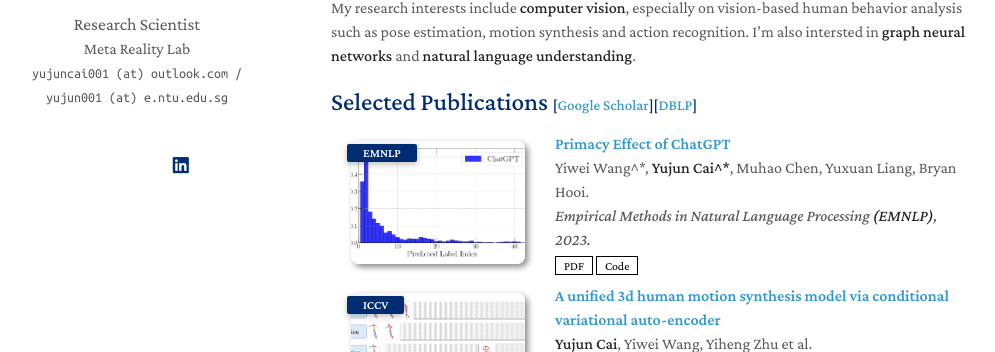
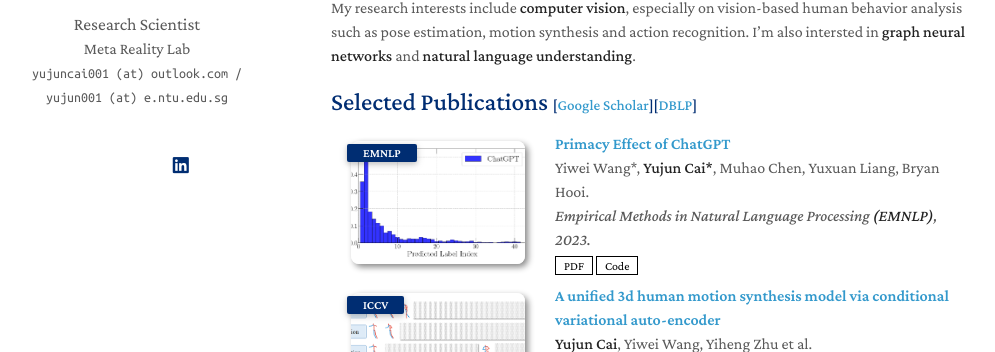
Before and after one commit to vanoracai/vanoracai.github.io, a Jekyll site: the page built from index.md, in a window 1280 px wide and 900 px high. Shown: the part 253-605 px from the top of the window, without its empty margins (139-1134 px from the left). Built offline with Jekyll 4.4.1, drawn with Linux system fonts in a browser that asks for light colours; nearby versions of some CDN libraries; a style sheet for code colours, icons or effects is not loaded; our own code applies the rules of GitHub Pages for plain Markdown files.

Commit message:
Update publications.md

```diff
--- a/_includes/publications.md
+++ b/_includes/publications.md
@@ -11,7 +11,7 @@
   </div>
   <div class="col-sm-9" style="position: relative;padding-right: 15px;padding-left: 20px;">
       <div class="title"><a href="https://arxiv.org/pdf/2310.13206.pdf">Primacy Effect of ChatGPT</a></div>
-      <div class="author"> Yiwei Wang^*, <strong>Yujun Cai^*</strong>, Muhao Chen, Yuxuan Liang, Bryan Hooi.</div>
+      <div class="author"> Yiwei Wang*, <strong>Yujun Cai*</strong>, Muhao Chen, Yuxuan Liang, Bryan Hooi.</div>
       <div class="periodical"><em>Empirical Methods in Natural Language Processing <strong>(EMNLP)</strong>, 2023.</em>
       </div>
     <div class="links">
```
